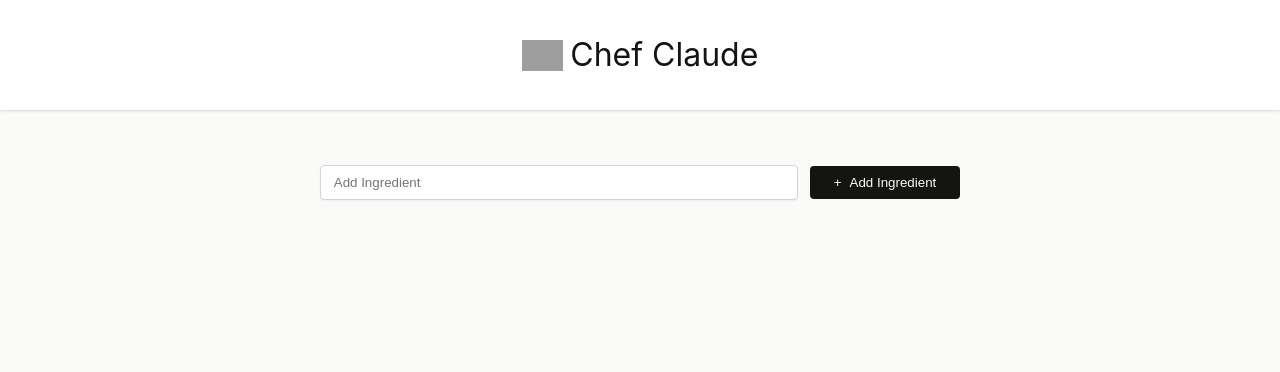
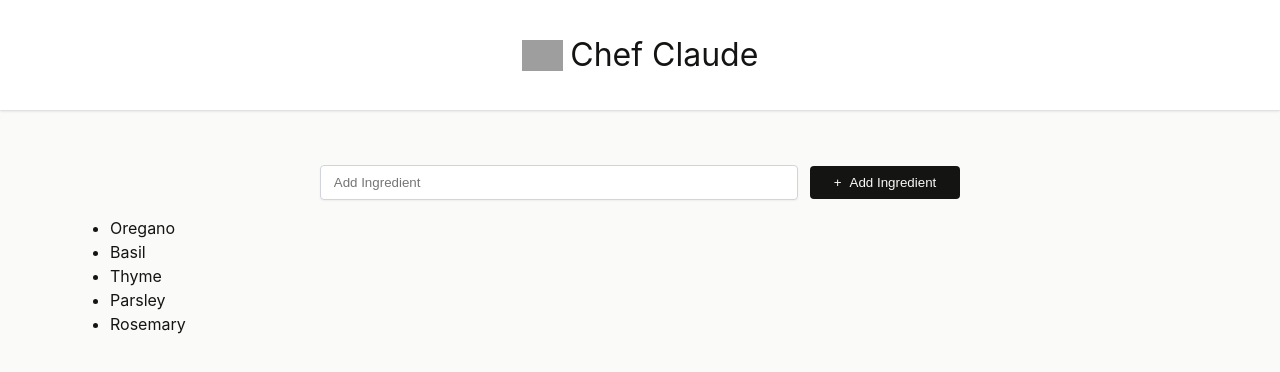
Before and after one commit to ahmedbashir-dev/ai-recipe-app-react, a React (Vite) app: page / in a window 1280 px wide. Shown: the top 372 px of the page. Built offline with nearby package versions, Linux system fonts and the light colour scheme; grey boxes are pictures that could not be loaded.

Commit message:
Static list added

```diff
--- a/src/components/Main.jsx
+++ b/src/components/Main.jsx
@@ -1,7 +1,19 @@
 export default function Main() {
+    const ingredients = ['Oregano', 'Basil', 'Thyme', 'Parsley', 'Rosemary'];
+
+    function handleSubmit(event){
+        event.preventDefault();
+        console.log("Form Submitted");
+        const formData = new FormData(event.currentTarget);
+        const newIngredient = formData.get('ingredient');
+        console.log(newIngredient);
+        ingredients.push(newIngredient);
+        console.log(ingredients);
+    }
+
     return(
         <main className="container">
-            <form className="add-ingredient-form">
+            <form onSubmit={handleSubmit} className="add-ingredient-form">
                 <input
                     aria-label="Add Ingredient"
                     type="text"
@@ -10,6 +22,11 @@ export default function Main() {
                     id="ingredient" />
                 <button>Add Ingredient</button>
             </form>
+            <ul className="ingredients">
+                {ingredients?.map((ingredirent, index)=>(
+                    <li key={index}>{ingredirent}</li>
+                ))}
+            </ul>
         </main>
     )
 }
--- a/src/index.css
+++ b/src/index.css
@@ -54,6 +54,7 @@ body{
 
 main{
   padding:10px 30px;
+
 }
 
 .add-ingredient-form{
```
